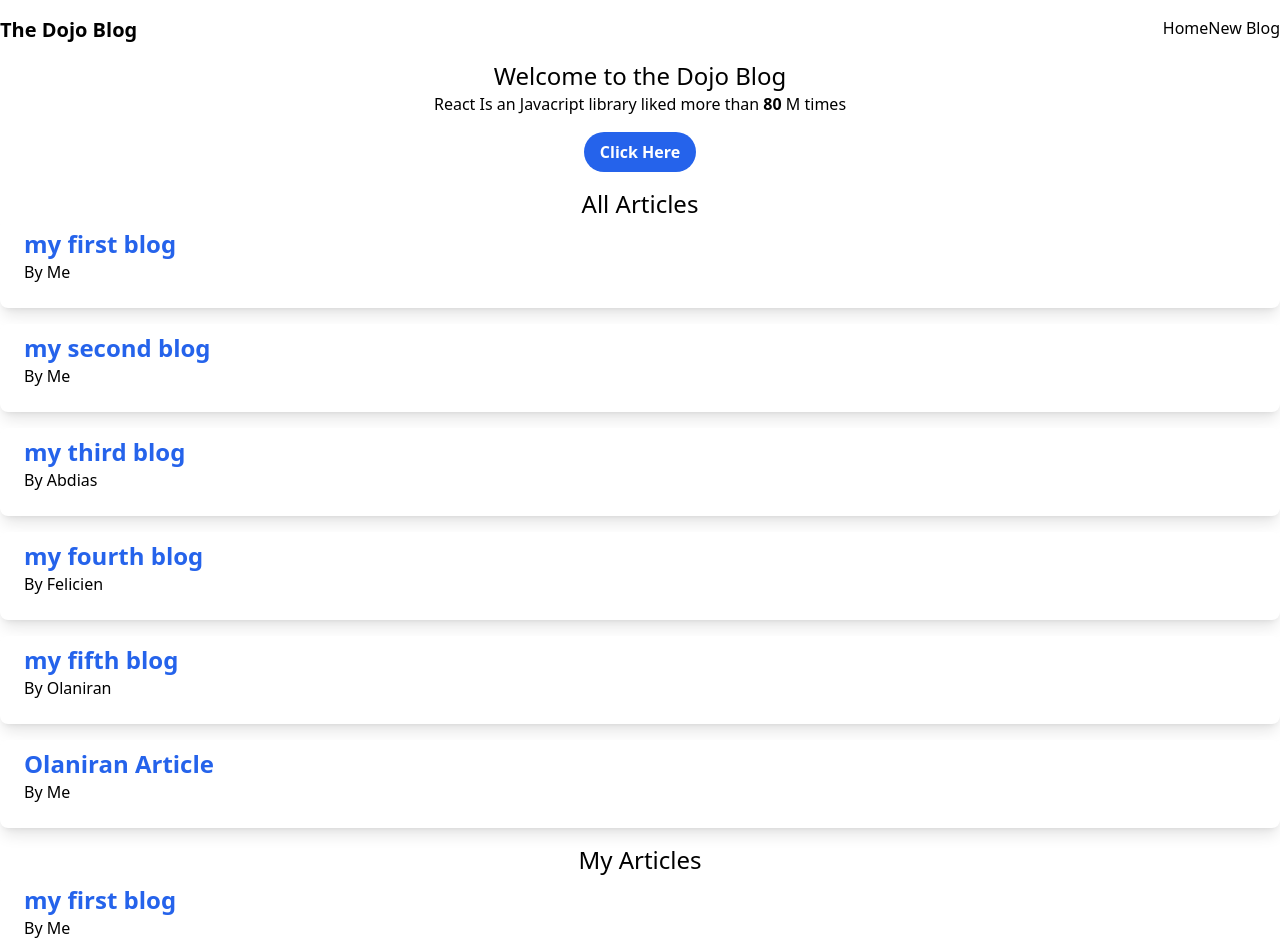
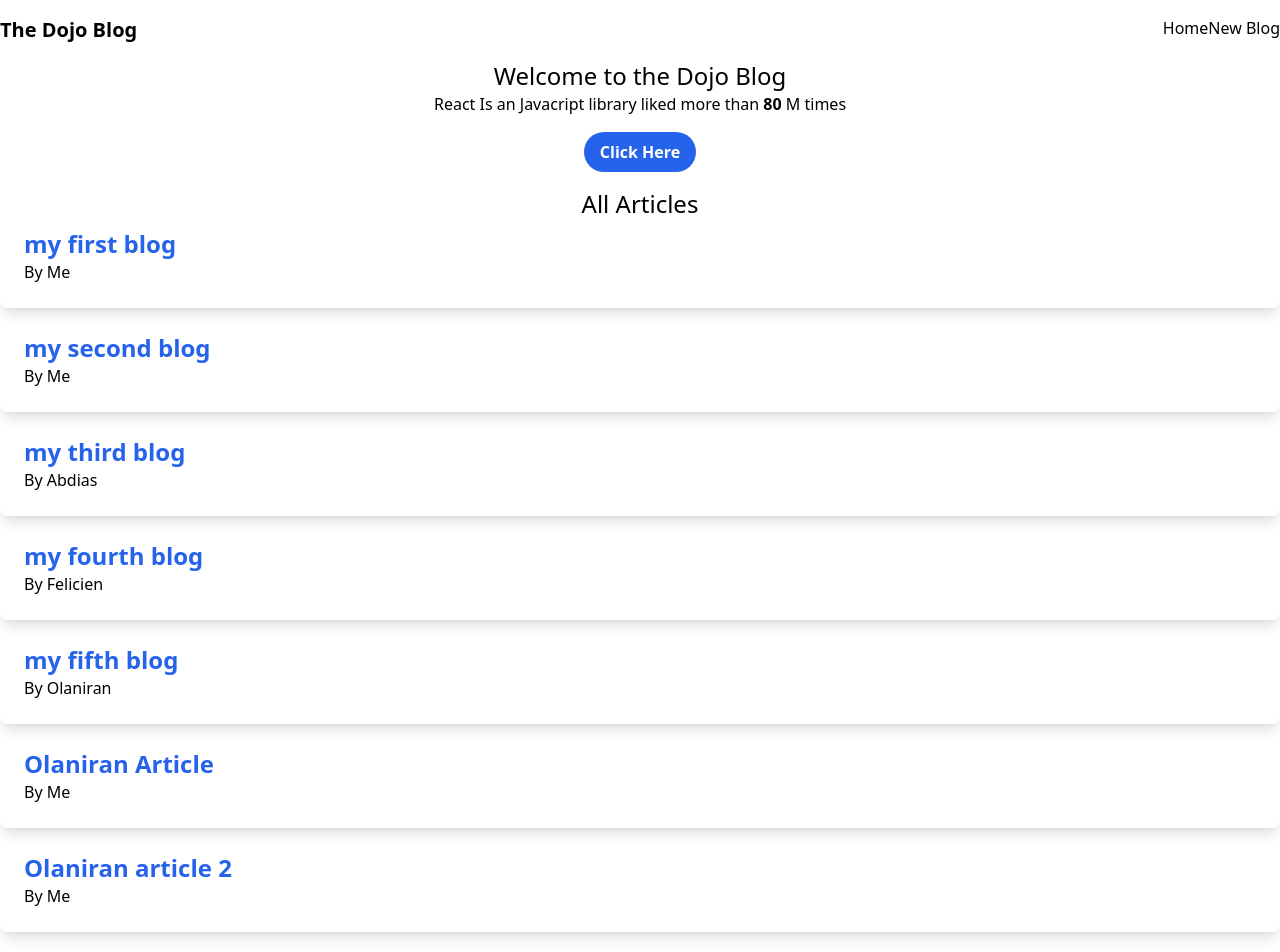
Before and after one commit to heyolaniran/reactNetNinja, a React (Create React App) app: page / in a window 1280 px wide. Shown: the top 952 px of the page. Built offline with nearby package versions, Linux system fonts and the light colour scheme; data requests are answered from the project's data file.

Commit message:
feat: useNavigate hook in react

```diff
--- a/data/db.json
+++ b/data/db.json
@@ -35,6 +35,12 @@
       "body": "Lorem ipsum dolor sit amet, consectetur adipisicing elit. Cupiditate molestiae, rem dicta fugiat distinctio provident perspiciatis numquam voluptatibus aspernatur harum minus eius iure vitae eos vero inventore praesentium recusandae neque?",
       "author": "Me",
       "id": 6
+    },
+    {
+      "title": "Olaniran article 2",
+      "body": "lorem ipsum 2",
+      "author": "Me",
+      "id": 7
     }
   ]
 }
--- a/src/Create.jsx
+++ b/src/Create.jsx
@@ -1,4 +1,5 @@
 import { useState } from "react"
+import { useNavigate } from "react-router-dom";
 
 export default function Create() {
 
@@ -6,6 +7,7 @@ export default function Create() {
     const [author, setAuthor] = useState('Me')
     const [body , setBody] = useState('')
     const [isPending, setIsPending] = useState(false) ;
+    const navigate = useNavigate() ;
     const handleSubmit = (e) => {
         e.preventDefault() ;
 
@@ -16,8 +18,8 @@ export default function Create() {
             headers : {"Content-Type" :  "application/json"},
             body: JSON.stringify(blog)
         }).then(() => {
-
             setIsPending(false)
+            navigate("/") ;
         })
     }
 
```
